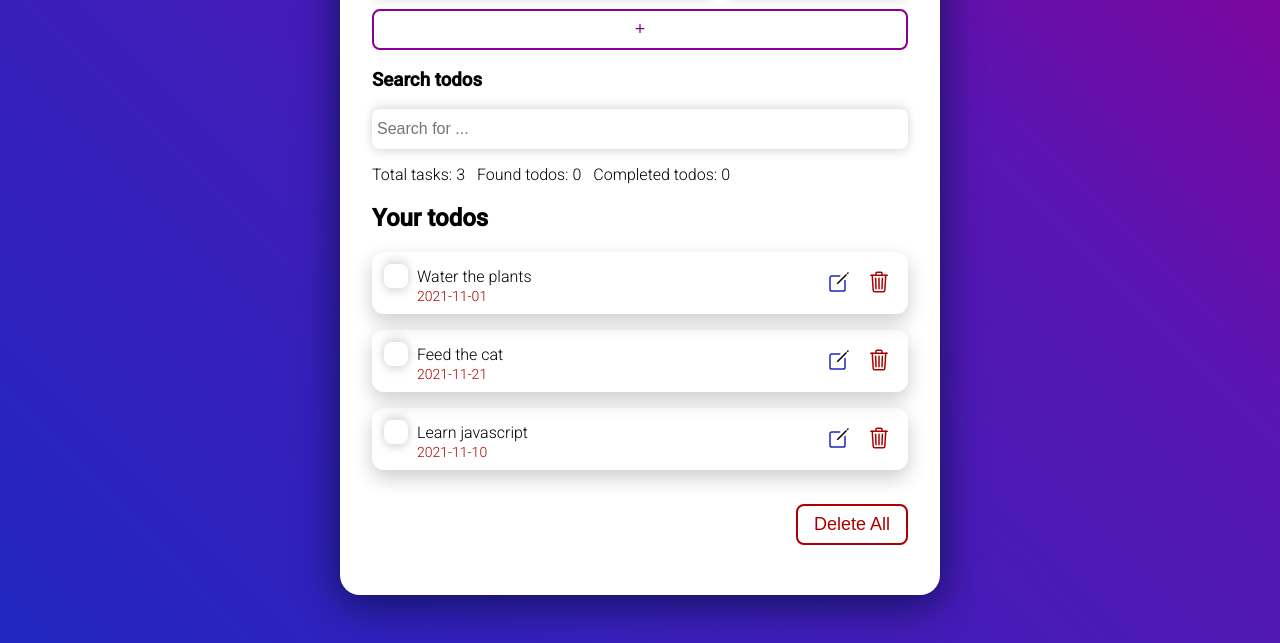
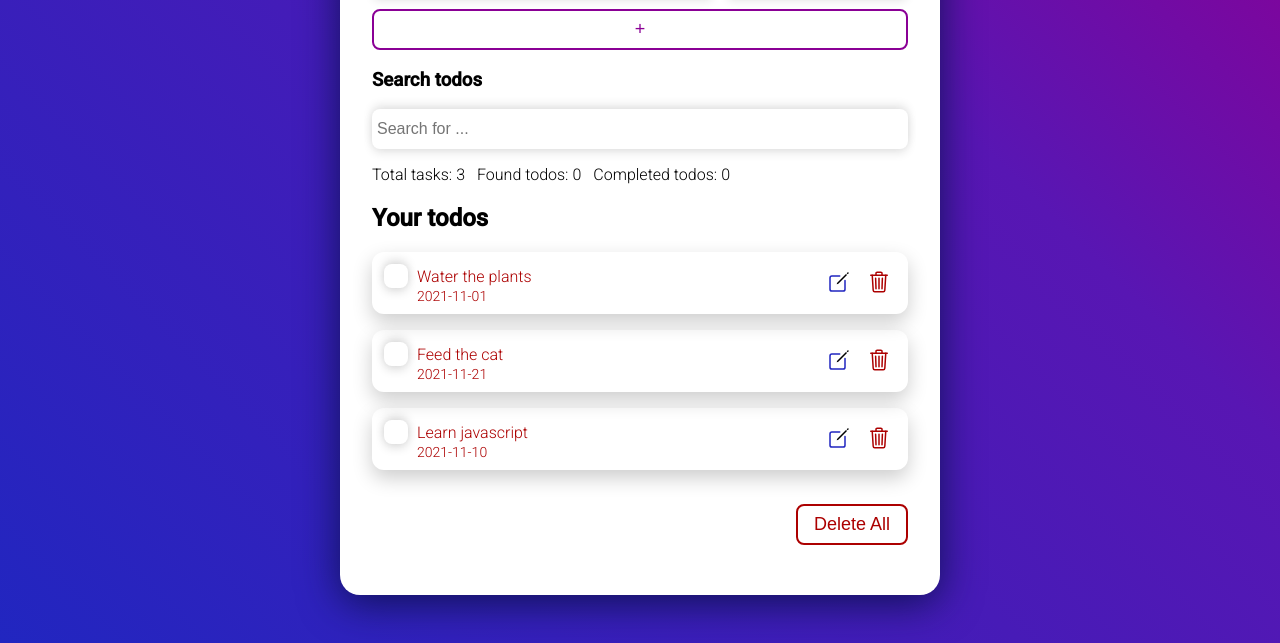
Before and after one commit to ikarustee/todo-list, a plain HTML site: page index.html in a window 1280 px wide. Shown: the part 188-831 px from the top of the page. Drawn offline with Linux system fonts and the light colour scheme.

Commit message:
Also change color of todo text when due and or complete

```diff
--- a/main.js
+++ b/main.js
@@ -158,7 +158,7 @@ function updateScreen() {
         <li class="todo selector-${el.id}" id="${el.id}">
         <span id="${el.id}" class="check check-${el.id} ${el.todoStatus ? "complete" : ""}"></span>
 
-        ${el.id == editMode ? `<span id="${el.id}" class="todotext todotext-${el.id} edit" contenteditable> ${el.text}</span>` : `<span id="${el.id}" class="todotext todotext-${el.id} ${el.todoStatus ? "todo--done" : ""}"> ${el.text}<br><span class="todo--date ${el.dueDate < date ? 'due' : ''}">${el.dueDate}</span></span>`}
+        ${el.id == editMode ? `<span id="${el.id}" class="todotext todotext-${el.id} edit" contenteditable> ${el.text}</span>` : `<span id="${el.id}" class="todotext todotext-${el.id} ${el.todoStatus ? "todo--done" : ""} ${el.dueDate < date ? 'due' : ''}"> ${el.text}<br><span class="todo--date ${el.dueDate < date ? 'due' : ''}">${el.dueDate}</span></span>`}
 
         ${el.id == editMode ? `<button class="todo-edit" id="${el.id}"><svg id="${el.id}" xmlns="http://www.w3.org/2000/svg" class="ionicon" viewBox="0 0 512 512"><title>Save</title><path d="M380.93 57.37A32 32 0 00358.3 48H94.22A46.21 46.21 0 0048 94.22v323.56A46.21 46.21 0 0094.22 464h323.56A46.36 46.36 0 00464 417.78V153.7a32 32 0 00-9.37-22.63zM256 416a64 64 0 1164-64 63.92 63.92 0 01-64 64zm48-224H112a16 16 0 01-16-16v-64a16 16 0 0116-16h192a16 16 0 0116 16v64a16 16 0 01-16 16z" fill="none" stroke="currentColor" stroke-linecap="round" stroke-linejoin="round" stroke-width="32"/></svg></button>`: `<button class="todo-edit" id="${el.id}"><svg id="${el.id}" xmlns="http://www.w3.org/2000/svg" class="ionicon" viewBox="0 0 512 512"><title>Create</title><path d="M384 224v184a40 40 0 01-40 40H104a40 40 0 01-40-40V168a40 40 0 0140-40h167.48" fill="none" stroke="currentColor" stroke-linecap="round" stroke-linejoin="round" stroke-width="32"/><path d="M459.94 53.25a16.06 16.06 0 00-23.22-.56L424.35 65a8 8 0 000 11.31l11.34 11.32a8 8 0 0011.34 0l12.06-12c6.1-6.09 6.67-16.01.85-22.38zM399.34 90L218.82 270.2a9 9 0 00-2.31 3.93L208.16 299a3.91 3.91 0 004.86 4.86l24.85-8.35a9 9 0 003.93-2.31L422 112.66a9 9 0 000-12.66l-9.95-10a9 9 0 00-12.71 0z"/></svg></button>`}
         <button class="todo-del" id="${el.id}" ><svg id="${el.id}" xmlns="http://www.w3.org/2000/svg" class="ionicon" viewBox="0 0 512 512"><title>Trash</title><path d="M112 112l20 320c.95 18.49 14.4 32 32 32h184c17.67 0 30.87-13.51 32-32l20-320" fill="none" stroke="currentColor" stroke-linecap="round" stroke-linejoin="round" stroke-width="32"/><path stroke="currentColor" stroke-linecap="round" stroke-miterlimit="10" stroke-width="32" d="M80 112h352"/><path d="M192 112V72h0a23.93 23.93 0 0124-24h80a23.93 23.93 0 0124 24h0v40M256 176v224M184 176l8 224M328 176l-8 224" fill="none" stroke="currentColor" stroke-linecap="round" stroke-linejoin="round" stroke-width="32"/></svg></button>
--- a/style.css
+++ b/style.css
@@ -118,8 +118,12 @@ span.todo--date {
     font-size: 14px;
     color: #888;
 }
+span.todotext.due,
 span.todo--date.due {
     color:#AC0000;
+}
+span.todo--done.due {
+    color:#bbb;
 }
 button,
 .todo-status {
```
